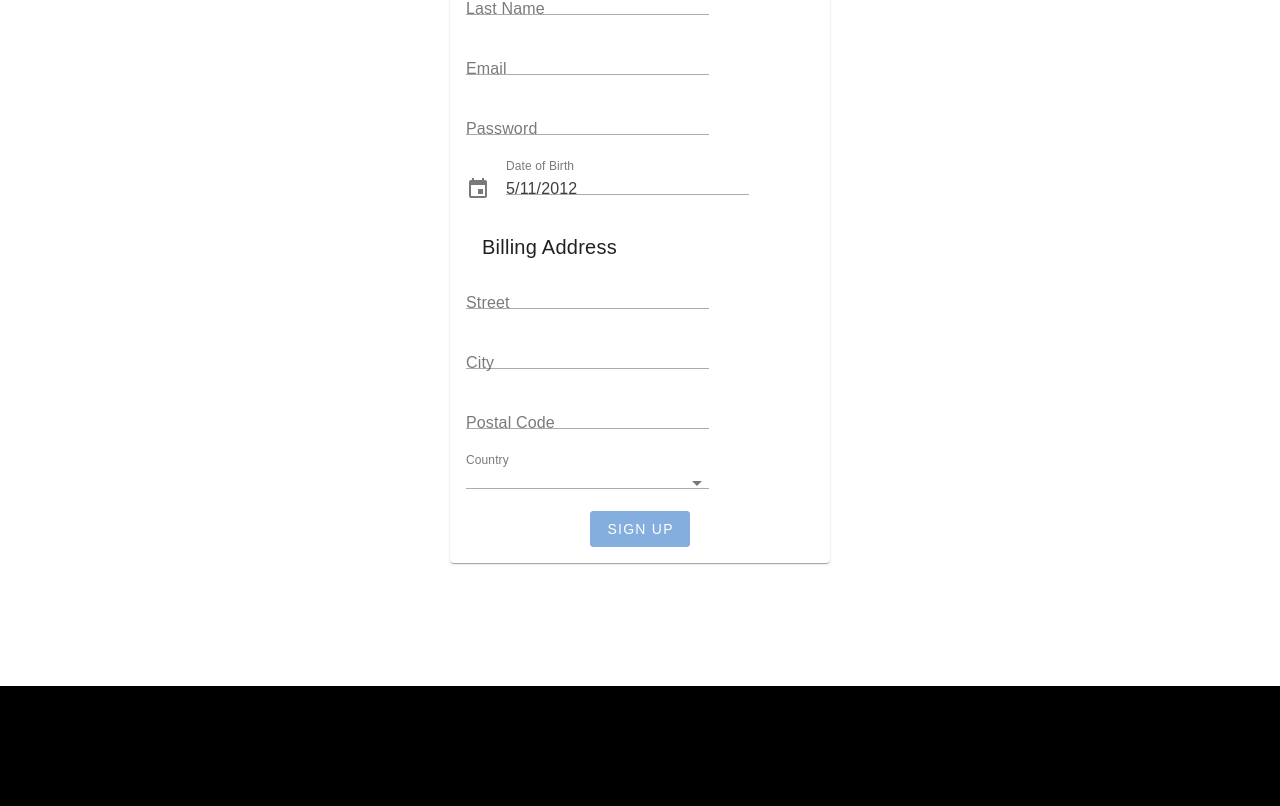
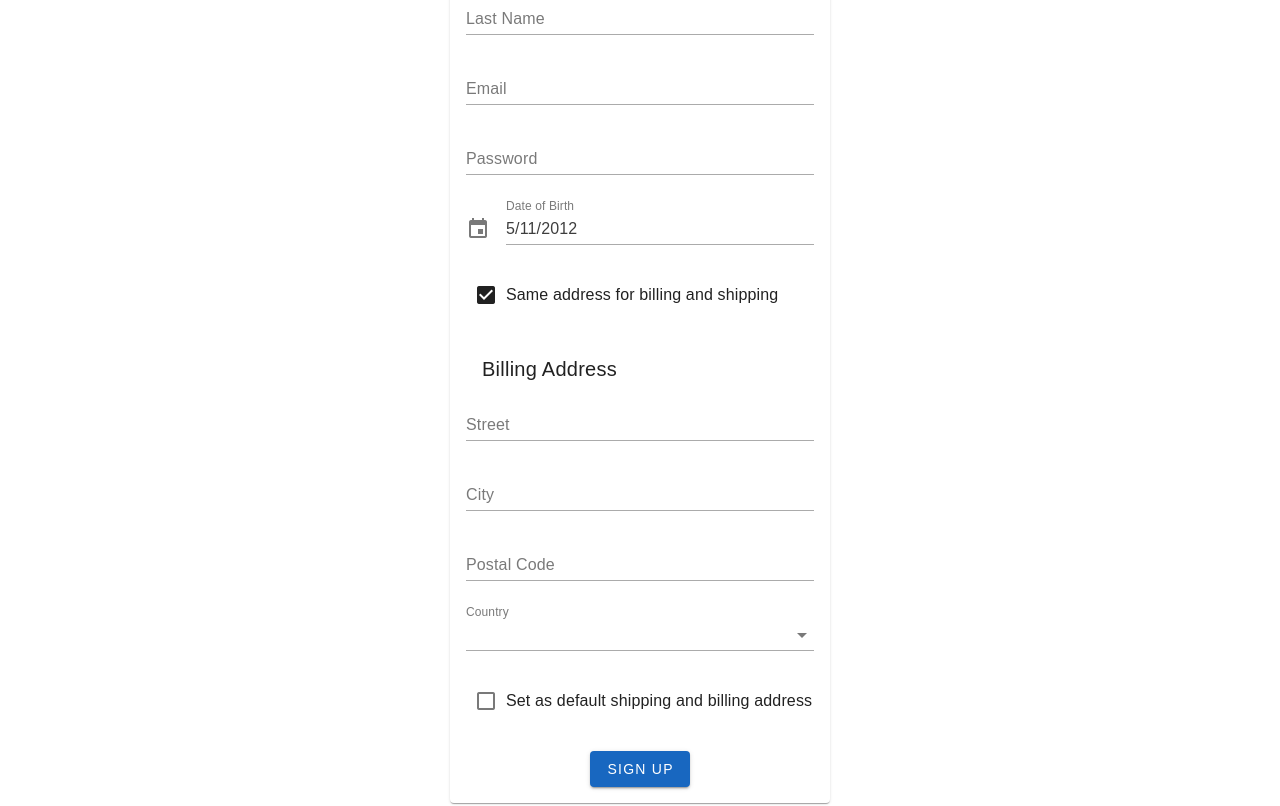
Before and after one commit to ReginaMos/e-commerce, a Vue app: page /signup in a window 1280 px wide. Shown: the part 277-1083 px from the top of the page. Built offline with nearby package versions, Linux system fonts and the light colour scheme; no server answers; what @commercetools/platform-sdk, @commercetools/ts-client would draw is missing.

Commit message:
feat: add shipping and billing addresses, set as default

```diff
--- a/src/components/HeaderComponent.vue
+++ b/src/components/HeaderComponent.vue
@@ -55,7 +55,7 @@ import { Links, MenuLinks } from '../constants/routersLinks.ts';
   </v-app-bar>
 </template>
 
-<style>
+<style scoped>
 .v-toolbar__content {
   background-color: white;
   padding-top: 40px;
--- a/src/views/RegistrationView.vue
+++ b/src/views/RegistrationView.vue
@@ -1,7 +1,7 @@
 <script setup lang="ts">
 import { ref, reactive, computed, type ComputedRef, inject } from 'vue';
 import { z, type AnyZodObject } from 'zod';
-import { countyList } from '../utils/country-list';
+import { countyList } from '../constants/country-list';
 import { addressSchema, registrationSchema, thirteenYearsAgo } from '../utils/registration-schema';
 import { createCustomer } from '../services/create-customer';
 import type { MyCustomerDraft } from '@commercetools/platform-sdk/dist/declarations/src/generated/models/me';
@@ -19,15 +19,23 @@ const formData = reactive<FormData>({
   password: '',
   dateOfBirth: thirteenYearsAgo,
 });
-const addressData = reactive<AddressData>({
+const billingAddress = reactive<AddressData>({
+  city: '',
+  country: '',
+  postalCode: '',
+  streetName: '',
+});
+const shippingAddress = reactive<AddressData>({
   city: '',
   country: '',
   postalCode: '',
   streetName: '',
 });
 
-const form = ref(false);
 const menu = ref(false);
+const sameAddress = ref(true);
+const defaultBilling = ref(false);
+const defaultShipping = ref(false);
 
 const getFieldRules = <T extends object>(
   fieldName: keyof T,
@@ -45,18 +53,26 @@ const getFieldRulesForm = (fieldName: keyof FormData) => getFieldRules(fieldName
 const getFieldRulesAddress = (fieldName: keyof AddressData) => getFieldRules(fieldName, addressSchema);
 
 const formattedDate = computed(() => {
-  return new Intl.DateTimeFormat().format(new Date(formData.dateOfBirth));
+  return formData.dateOfBirth ? new Intl.DateTimeFormat().format(new Date(formData.dateOfBirth)) : '';
 });
 
 const register = async () => {
-  const resultForm = registrationSchema.safeParse(formData);
-  const resultAddress = addressSchema.safeParse(addressData);
+  const resultForm = registrationSchema.safeParse(formData).success;
+  const resultBilling = addressSchema.safeParse(billingAddress).success;
+  const dateOfBirth = formData.dateOfBirth && formatDateISO8601(formData.dateOfBirth);
+  const resultShipping = sameAddress.value ? true : addressSchema.safeParse(shippingAddress).success;
+  const addresses = [billingAddress];
+  if (!sameAddress.value) addresses.push(shippingAddress);
 
-  if (resultForm.success && resultAddress.success) {
+  const defaultShippingAddress = sameAddress.value && defaultBilling.value ? 0 : defaultShipping.value ? 1 : undefined;
+
+  if (resultForm && resultBilling && resultShipping) {
     const customer: MyCustomerDraft = {
       ...formData,
-      dateOfBirth: formatDateISO8601(formData.dateOfBirth),
-      addresses: [addressData],
+      dateOfBirth,
+      addresses,
+      defaultBillingAddress: defaultBilling.value ? 0 : undefined,
+      defaultShippingAddress,
     };
 
     await createCustomer(customer)
@@ -68,6 +84,8 @@ const register = async () => {
           toaster?.show(err.message, 'error');
         }
       });
+  } else {
+    toaster?.show('Fill in required fields!', 'error');
   }
 };
 </script>
@@ -78,13 +96,12 @@ const register = async () => {
       <v-card width="380">
         <v-card-title>Sign Up Form</v-card-title>
         <v-card-text>
-          <v-form v-model="form" @submit.prevent="register">
+          <v-form @submit.prevent="register">
             <v-text-field
               v-model="formData.firstName"
               :rules="getFieldRulesForm('firstName').value"
               label="Fist Name"
               variant="underlined"
-              required
             ></v-text-field>
 
             <v-text-field
@@ -92,7 +109,6 @@ const register = async () => {
               :rules="getFieldRulesForm('lastName').value"
               label="Last Name"
               variant="underlined"
-              required
             ></v-text-field>
 
             <v-text-field
@@ -129,38 +145,35 @@ const register = async () => {
                   prepend-icon="mdi-calendar"
                   variant="underlined"
                   v-bind="props"
-                  required
                 ></v-text-field>
               </template>
               <v-date-picker v-model="formData.dateOfBirth" @input="menu = false"></v-date-picker>
             </v-menu>
+            <v-checkbox v-model="sameAddress" label="Same address for billing and shipping"></v-checkbox>
             <v-card-title class="text-start">Billing Address</v-card-title>
             <v-text-field
-              v-model="addressData.streetName"
+              v-model="billingAddress.streetName"
               :rules="getFieldRulesAddress('streetName').value"
               label="Street"
               variant="underlined"
-              required
             ></v-text-field>
 
             <v-text-field
-              v-model="addressData.city"
+              v-model="billingAddress.city"
               :rules="getFieldRulesAddress('city').value"
               label="City"
               variant="underlined"
-              required
             ></v-text-field>
 
             <v-text-field
-              v-model="addressData.postalCode"
+              v-model="billingAddress.postalCode"
               :rules="getFieldRulesAddress('postalCode').value"
               label="Postal Code"
               variant="underlined"
-              required
             ></v-text-field>
 
             <v-autocomplete
-              v-model="addressData.country"
+              v-model="billingAddress.country"
               :items="countyList"
               item-title="name"
               item-value="code"
@@ -169,7 +182,46 @@ const register = async () => {
               :rules="getFieldRulesAddress('country').value"
               required
             ></v-autocomplete>
-            <v-btn color="primary" type="submit" :disabled="!form"> Sign up </v-btn>
+            <v-checkbox
+              v-model="defaultBilling"
+              :label="sameAddress ? 'Set as default shipping and billing address' : 'Set as default billing address'"
+            ></v-checkbox>
+            <template v-if="!sameAddress">
+              <v-card-title class="text-start">Shipping Address</v-card-title>
+              <v-text-field
+                v-model="shippingAddress.streetName"
+                :rules="getFieldRulesAddress('streetName').value"
+                label="Street"
+                variant="underlined"
+              ></v-text-field>
+
+              <v-text-field
+                v-model="shippingAddress.city"
+                :rules="getFieldRulesAddress('city').value"
+                label="City"
+                variant="underlined"
+              ></v-text-field>
+
+              <v-text-field
+                v-model="shippingAddress.postalCode"
+                :rules="getFieldRulesAddress('postalCode').value"
+                label="Postal Code"
+                variant="underlined"
+              ></v-text-field>
+
+              <v-autocomplete
+                v-model="shippingAddress.country"
+                :items="countyList"
+                item-title="name"
+                item-value="code"
+                label="Country"
+                variant="underlined"
+                :rules="getFieldRulesAddress('country').value"
+                required
+              ></v-autocomplete>
+              <v-checkbox v-model="defaultShipping" label="Set as default shipping"></v-checkbox>
+            </template>
+            <v-btn color="primary" type="submit"> Sign up </v-btn>
           </v-form>
         </v-card-text>
       </v-card>
```
Also changed, not shown: src/constants/country-list.ts (renamed from src/utils/country-list.ts).
